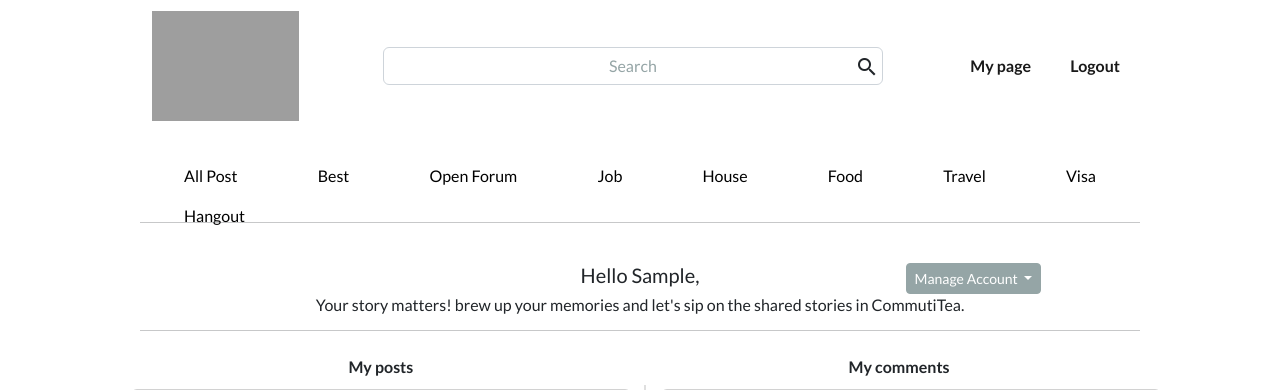
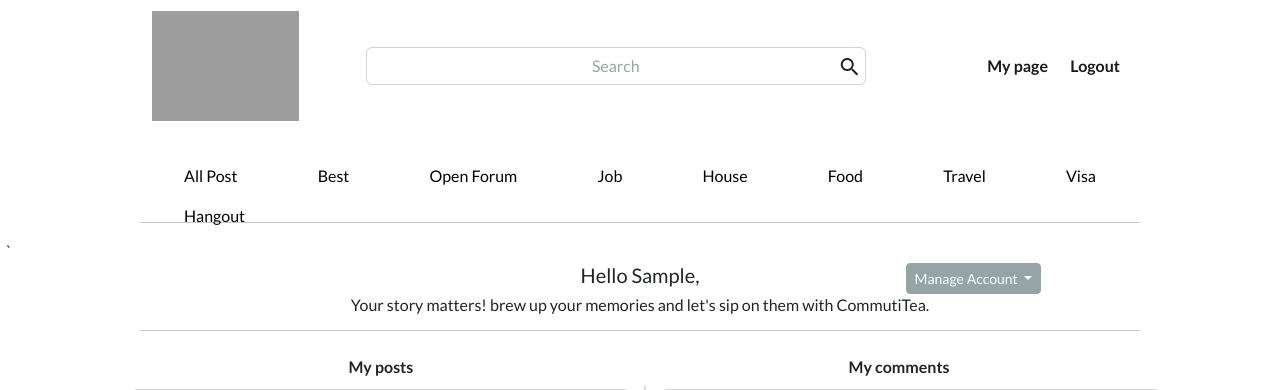
Before and after one commit to ojg1993/CommuniTea, a Django app: page /accounts/my-page in a window 1280 px wide. Shown: the top 390 px of the page. Run offline with Django 5.2, Linux system fonts and the light colour scheme; the visitor is signed in with stand-in values (Sample User, id 1); data that the repository does not hold is empty; some libraries are stand-ins or nearby versions; grey boxes are pictures that could not be loaded.

Commit message:
design: implement dropdown menu for responsive navigation
- Changed collapse menu to dropdown.
- Changed the wellcome comment in my page.

```diff
--- a/accounts/templates/accounts/mypage.html
+++ b/accounts/templates/accounts/mypage.html
@@ -5,12 +5,12 @@
 {% block content %}
     <style>
         .edit-item:hover {
-            background-color: orange !important;
+            background-color: orange;
             color: white;
         }
 
         .delete-item:hover {
-            background-color: red !important;
+            background-color: red;
             color: white;
         }
     </style>
@@ -29,7 +29,7 @@
                 </ul>
             </div>
         </div>
-        <h6>Your story matters! brew up your memories and let's sip on the shared stories in CommutiTea.</h6>
+        <h6>Your story matters! brew up your memories and let's sip on them with CommutiTea.</h6>
     </div>
 
 
--- a/forum/templates/forum/navbar.html
+++ b/forum/templates/forum/navbar.html
@@ -4,6 +4,11 @@
     input[type="search"]::-webkit-search-results-decoration {
         display: none;
     }
+
+    .dropdown-link:hover {
+        background-color: lightgray;
+    }
+
 </style>
 
 <nav class="navbar navbar-expand-lg bg-body-white">
@@ -27,35 +32,64 @@
             </form>
             &nbsp;
 
-            <button class="navbar-toggler" type="button" data-bs-toggle="collapse"
-                    data-bs-target="#navbarSupportedContent"
-                    aria-controls="navbarSupportedContent" aria-expanded="false" aria-label="Toggle navigation">
-                <span class="navbar-toggler-icon"></span>
-            </button>
-        </div>
-
-        <div class="collapse navbar-collapse" id="navbarSupportedContent">
-            <ul class="navbar-nav ml-auto mb-2 mb-lg-0">
+            <div class="d-flex align-items-center">
+                <!-- Default menu -->
+                <ul class="navbar-nav d-none d-lg-flex">
                     {% if user.is_authenticated %}
                         <li class="nav-item">
-                        <a class="nav-link active" style="font-weight: bold; width: 100px;" aria-current="page"
+                            <a class="nav-link active" style="font-weight: bold; width: 80px;" aria-current="page"
                                href="{% url 'my-page' %}">My page</a>
                         </li>
+                        &nbsp;
                         <li class="nav-item">
-                        <a class="nav-link active" style="font-weight: bold;" href="{% url 'user-logout' %}">Logout</a>
+                            <a class="nav-link active" style="font-weight: bold;"
+                               href="{% url 'user-logout' %}">Logout</a>
                         </li>
                     {% else %}
                         <li class="nav-item">
                             <a class="nav-link active" style="font-weight: bold;" aria-current="page"
                                href="{% url 'register' %}">Register</a>
                         </li>
+                        &nbsp;
                         <li class="nav-item">
-                        <a class="nav-link active" style="font-weight: bold;" href="{% url 'user-login' %}">Login</a>
+                            <a class="nav-link active" style="font-weight: bold;"
+                               href="{% url 'user-login' %}">Login</a>
+                        </li>
+                    {% endif %}
+                </ul>
+
+                <!-- Narrow page with dropdown menu -->
+                <div class="dropdown d-lg-none">
+                    <button class="navbar-toggler" type="button" id="dropdownMenuButton" data-bs-toggle="dropdown"
+                            aria-haspopup="true" aria-expanded="false">
+                        <span class="navbar-toggler-icon"></span>
+                    </button>
+
+                    <div class="dropdown-menu dropdown-menu-end text-center" aria-labelledby="dropdownMenuButton">
+                        <ul class="navbar-nav">
+                            {% if user.is_authenticated %}
+                                <li class="nav-item">
+                                    <a class="nav-link active dropdown-link" style="font-weight: bold;" aria-current="page"
+                                       href="{% url 'my-page' %}">My page</a>
+                                </li>
+                                <li class="nav-item">
+                                    <a class="nav-link active dropdown-link" style="font-weight: bold;"
+                                       href="{% url 'user-logout' %}">Logout</a>
+                                </li>
+                            {% else %}
+                                <li class="nav-item">
+                                    <a class="nav-link active dropdown-link" style="font-weight: bold;" aria-current="page"
+                                       href="{% url 'register' %}">Register</a>
+                                </li>
+                                <li class="nav-item">
+                                    <a class="nav-link active dropdown-link" style="font-weight: bold;" href="{% url 'user-login' %}">Login</a>
                                 </li>
                             {% endif %}
                         </ul>
                     </div>
-
+                </div>
+            </div>
+        </div>
     </div>
 
 </nav>
@@ -63,13 +97,15 @@
 <div class="container-fluid" style="max-width: 1000px; height: 50px; min-width:600px;">
     <ul class="nav nav-underline d-flex justify-content-between">
         <li class="nav-item">
-            <a class="nav-link" style="color: black " href="{% url 'category-posts' category_slug='all-post' %}">All Post</a>
+            <a class="nav-link" style="color: black " href="{% url 'category-posts' category_slug='all-post' %}">All
+                Post</a>
         </li>
         <li class="nav-item">
             <a class="nav-link" style="color: black " href="{% url 'category-posts' category_slug='best' %}">Best</a>
         </li>
         <li class="nav-item">
-            <a class="nav-link" style="color: black " href="{% url 'category-posts' category_slug='open-forum' %}">Open Forum</a>
+            <a class="nav-link" style="color: black " href="{% url 'category-posts' category_slug='open-forum' %}">Open
+                Forum</a>
         </li>
         <li class="nav-item">
             <a class="nav-link" style="color: black " href="{% url 'category-posts' category_slug="job" %}">Job</a>
@@ -81,16 +117,19 @@
             <a class="nav-link" style="color: black " href="{% url 'category-posts' category_slug="food" %}">Food</a>
         </li>
         <li class="nav-item">
-            <a class="nav-link" style="color: black " href="{% url 'category-posts' category_slug="travel" %}">Travel</a>
+            <a class="nav-link" style="color: black "
+               href="{% url 'category-posts' category_slug="travel" %}">Travel</a>
         </li>
         <li class="nav-item">
             <a class="nav-link" style="color: black " href="{% url 'category-posts' category_slug="visa" %}">Visa</a>
         </li>
         <li class="nav-item">
-            <a class="nav-link" style="color: black " href="{% url 'category-posts' category_slug="hangout" %}">Hangout</a>
+            <a class="nav-link" style="color: black "
+               href="{% url 'category-posts' category_slug="hangout" %}">Hangout</a>
         </li>
 
     </ul>
 </div>
 <hr style="max-width: 1000px; margin-left: auto; margin-right: auto;">
 &nbsp;
+`
```
Lines whose indentation alone changed are shown as unchanged.
